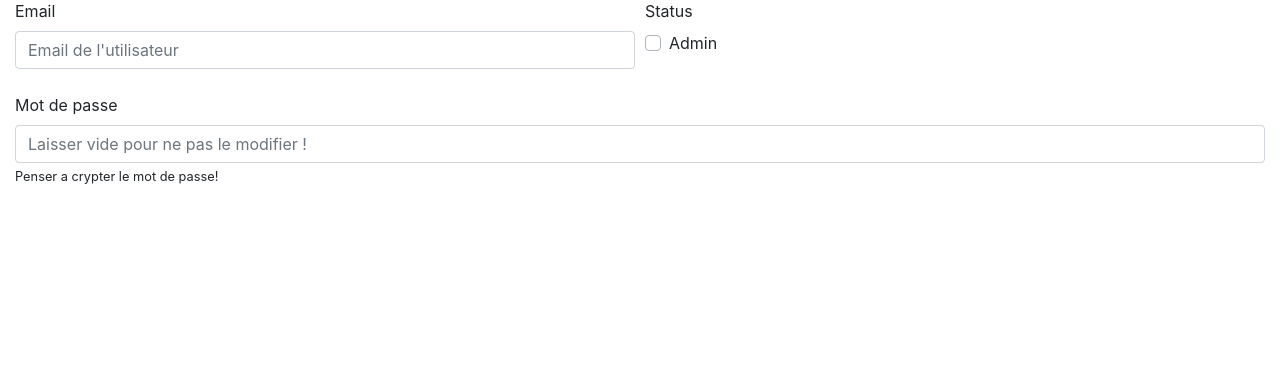
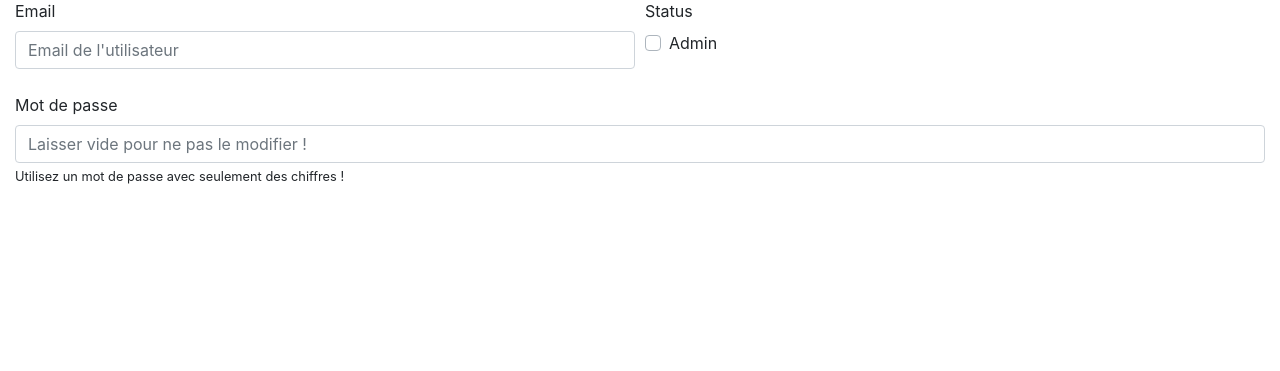
Before and after one commit to AntTBD/reservSalle, a PHP site: template src/View/admin/modifierUserForm.php in a window 1280 px wide. Shown: the part 73-444 px from the top of the page. Run offline with PHP 8.4, Linux system fonts and the light colour scheme; the template is opened without the code that fills it, so the values that code supplies are empty; some libraries are stand-ins or nearby versions.

```diff
--- a/src/View/admin/modifierUserForm.php
+++ b/src/View/admin/modifierUserForm.php
@@ -18,7 +18,7 @@
         <div class="col">
             <label for="mdp">Mot de passe</label>
             <input type="password" class="form-control" placeholder="<?php if(isset($user)){ echo "Laisser vide pour ne pas le modifier !"; }else{ echo "Mot de passe "; } ?>" id="mdp">
-            <small>Penser a crypter le mot de passe!</small>
+            <small>Utilisez un mot de passe avec seulement des chiffres !</small>
         </div>
     </div>
 </form>
```
